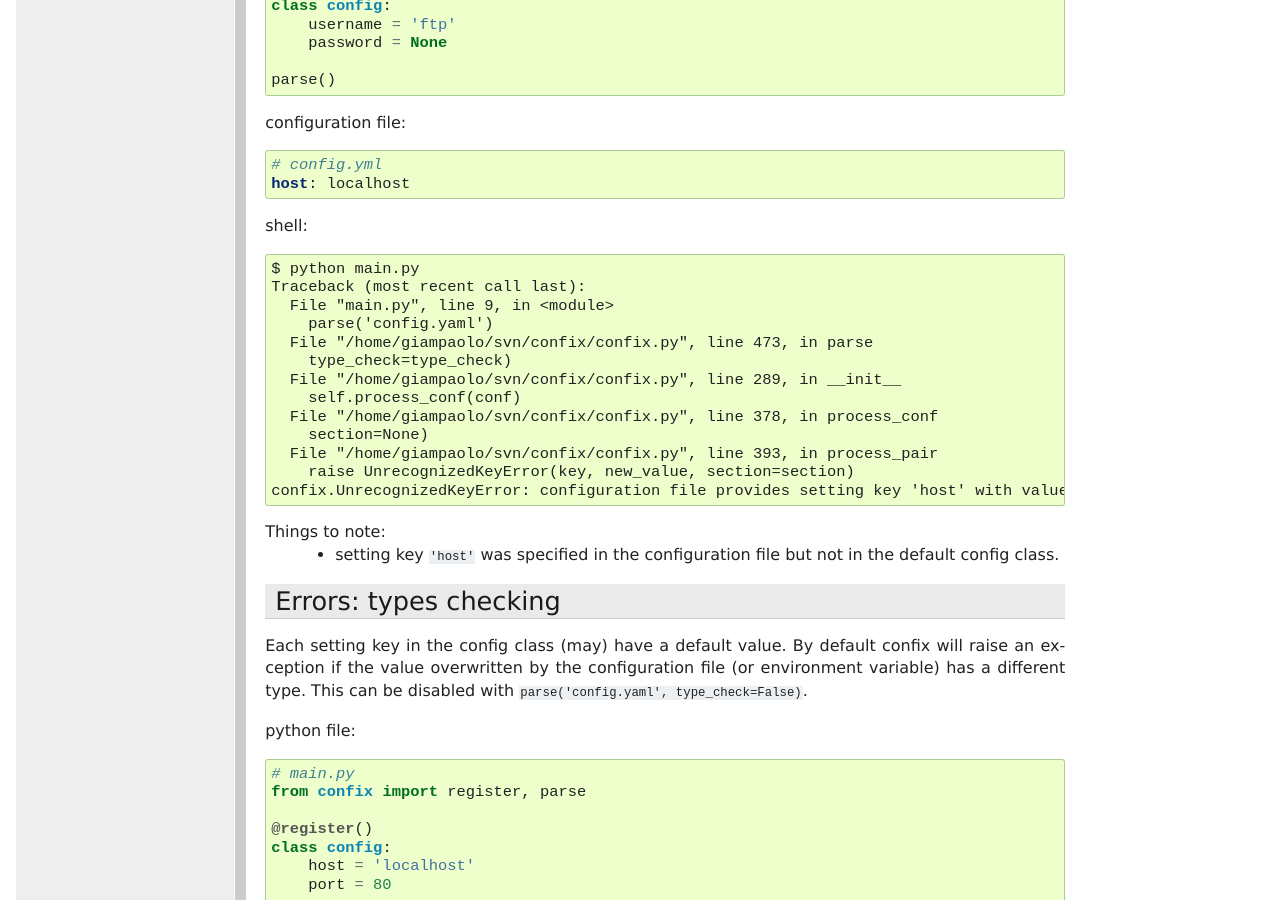
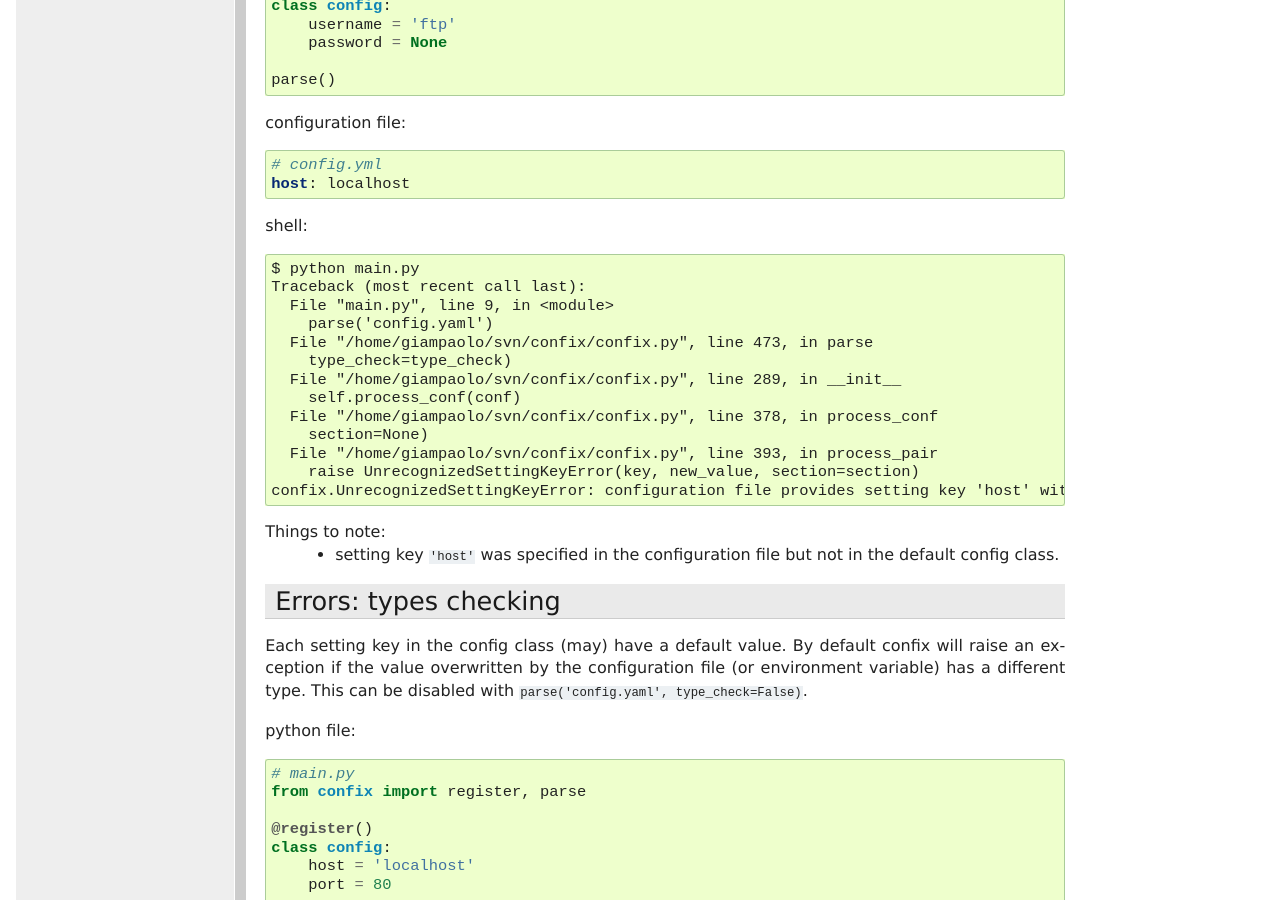
Before and after one commit to giampaolo/confix, a Sphinx documentation site: the page built from docs/index.rst, in a window 1280 px wide and 900 px high, scrolled down 4870 px. Built offline with Sphinx 7.4.7, drawn with Linux system fonts in a browser that asks for light colours; formulas are drawn with MathJax 3; some of the changed text lies outside the part shown.

Commit message:
rename UnrecognizedKeyError -> UnrecognizedSettingKeyError

```diff
--- a/docs/index.rst
+++ b/docs/index.rst
@@ -64,7 +64,7 @@ API reference
     Raised when :func:`confix.get_parsed_conf()` is called but
     :func:`confix.parse() has not been called yet.
 
-.. class:: UnrecognizedKeyError
+.. class:: UnrecognizedSettingKeyError
 
     Raised on parse if the configuration file defines a setting key which is
     not defined by the default configuration class.
@@ -334,8 +334,8 @@ shell:
       File "/home/giampaolo/svn/confix/confix.py", line 378, in process_conf
         section=None)
       File "/home/giampaolo/svn/confix/confix.py", line 393, in process_pair
-        raise UnrecognizedKeyError(key, new_value, section=section)
-    confix.UnrecognizedKeyError: configuration file provides setting key 'host' with value 'localhost' but setting key 'host' is not defined in the config class
+        raise UnrecognizedSettingKeyError(key, new_value, section=section)
+    confix.UnrecognizedSettingKeyError: configuration file provides setting key 'host' with value 'localhost' but setting key 'host' is not defined in the config class
 
 Things to note:
  - setting key ``'host'`` was specified in the configuration file but not in
```
